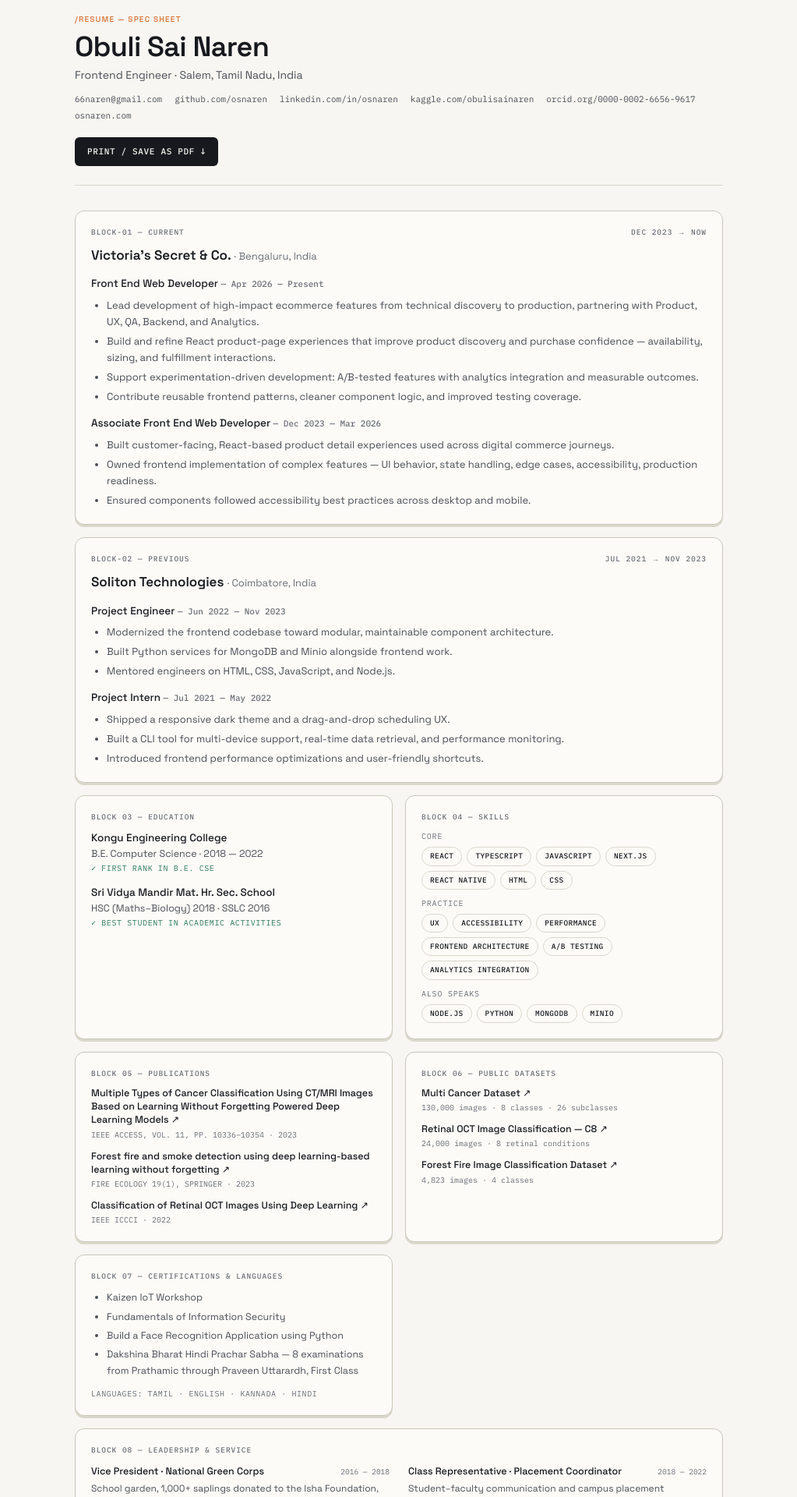
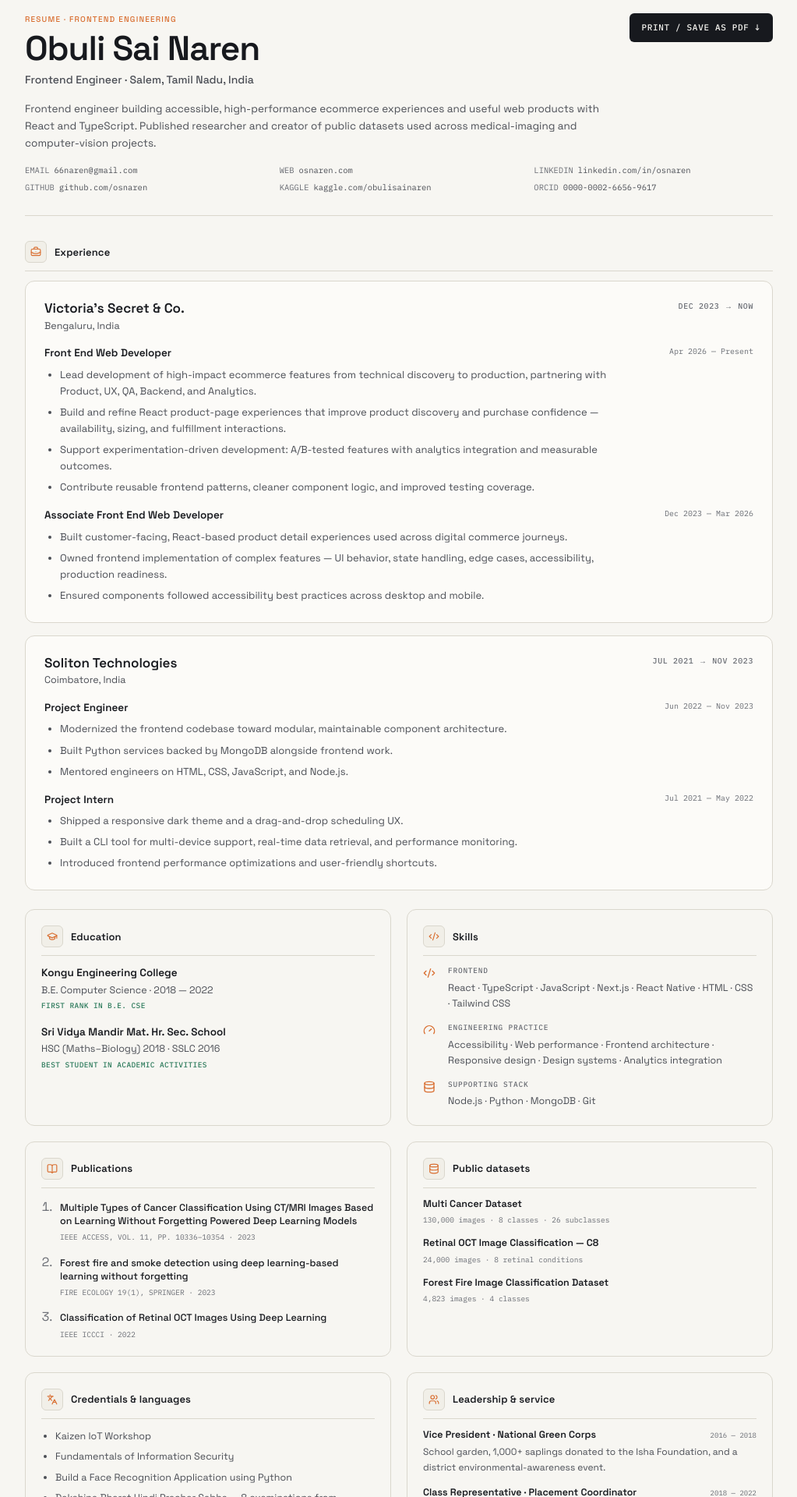
Before and after one commit to osnaren/osnaren, a Next.js app: page /resume in a window 1280 px wide. Shown: the part 120-2040 px from the top of the page at 78% size, without its empty margins (128-1151 px from the left). Built offline with nearby package versions, Linux system fonts and the light colour scheme; a web font is replaced by a local one.

Commit message:
feat(web): 📄 polish resume experience
- refine hierarchy, content, and skills presentation
- deliver a verified two-page print layout

```diff
--- a/src/app/globals.css
+++ b/src/app/globals.css
@@ -211,8 +211,13 @@
 }
 
 @media print {
-  header,
-  footer,
+  @page {
+    size: A4;
+    margin: 7mm 10mm;
+  }
+
+  body > header,
+  body > footer,
   .print-hidden {
     display: none !important;
   }
@@ -222,6 +227,8 @@
   }
   main {
     padding: 0 !important;
+    min-height: 0 !important;
+    box-shadow: none !important;
   }
   .module-card,
   .print-flat {
@@ -229,4 +236,63 @@
     border-color: #ccc !important;
     break-inside: avoid;
   }
+
+  .resume-document {
+    width: 100%;
+    max-width: none !important;
+    padding: 0 !important;
+    font-size: 10pt;
+  }
+  .resume-header {
+    display: block !important;
+    padding-bottom: 3mm !important;
+    break-inside: avoid;
+  }
+  .resume-header h1 {
+    font-size: 25pt !important;
+  }
+  .resume-contact-grid {
+    grid-template-columns: repeat(3, minmax(0, 1fr)) !important;
+    column-gap: 4mm !important;
+    row-gap: 1mm !important;
+    font-size: 7.4pt !important;
+  }
+  .resume-panel {
+    border-color: #bbb !important;
+    border-radius: 3mm !important;
+    padding: 3.5mm !important;
+    break-inside: avoid;
+  }
+  .resume-experience {
+    margin-top: 5mm !important;
+  }
+  .resume-experience > div {
+    gap: 3mm !important;
+  }
+  .resume-experience .resume-panel > div:last-child {
+    margin-top: 3mm !important;
+    gap: 3mm !important;
+  }
+  .resume-experience ul {
+    margin-top: 1mm !important;
+    gap: 0.5mm !important;
+    line-height: 1.45 !important;
+  }
+  .resume-role {
+    grid-template-columns: minmax(0, 1fr) 28mm !important;
+    break-inside: avoid;
+  }
+  .resume-two-column {
+    grid-template-columns: repeat(2, minmax(0, 1fr)) !important;
+    gap: 4mm !important;
+    margin-top: 4mm !important;
+  }
+  .resume-section-heading {
+    margin-bottom: 2.5mm !important;
+    padding-bottom: 2mm !important;
+  }
+  .resume-document a {
+    color: #000 !important;
+    text-decoration: none !important;
+  }
 }
--- a/src/app/resume/page.tsx
+++ b/src/app/resume/page.tsx
@@ -1,3 +1,15 @@
+import {
+  BookOpen,
+  BriefcaseBusiness,
+  Code2,
+  Database,
+  Gauge,
+  GraduationCap,
+  Languages as LanguagesIcon,
+  type LucideIcon,
+  Users,
+} from 'lucide-react';
+
 import { PrintButton } from '@/components/resume/PrintButton';
 import {
   certifications,
@@ -22,191 +34,197 @@
 
 const contactLinks = [
   { label: 'Email', href: `mailto:${site.email}`, text: site.email },
+  { label: 'Web', href: site.domain, text: 'osnaren.com' },
+  { label: 'LinkedIn', href: site.links.linkedin, text: 'linkedin.com/in/osnaren' },
   { label: 'GitHub', href: site.links.github, text: 'github.com/osnaren' },
-  { label: 'LinkedIn', href: site.links.linkedin, text: 'linkedin.com/in/osnaren' },
   { label: 'Kaggle', href: site.links.kaggle, text: 'kaggle.com/obulisainaren' },
-  { label: 'ORCID', href: site.links.orcid, text: 'orcid.org/0000-0002-6656-9617' },
-  { label: 'Web', href: site.domain, text: 'osnaren.com' },
+  { label: 'ORCID', href: site.links.orcid, text: '0000-0002-6656-9617' },
+] as const;
+
+const skillGroups: ReadonlyArray<{ label: string; items: readonly string[]; icon: LucideIcon }> = [
+  { label: 'Frontend', items: skills.frontend, icon: Code2 },
+  { label: 'Engineering practice', items: skills.engineering, icon: Gauge },
+  { label: 'Supporting stack', items: skills.supporting, icon: Database },
 ];
+
+function SectionHeading({ id, icon: Icon, children }: { id: string; icon: LucideIcon; children: React.ReactNode }) {
+  return (
+    <div className="resume-section-heading border-line mb-3 flex items-center gap-2.5 border-b pb-2.5">
+      <span className="border-line bg-surface-2 text-accent grid size-7 shrink-0 place-items-center rounded-md border">
+        <Icon className="size-3.5" aria-hidden="true" />
+      </span>
+      <h2 id={id} className="text-[13px] font-semibold tracking-[0.01em]">
+        {children}
+      </h2>
+    </div>
+  );
+}
 
 export default function ResumePage() {
   return (
-    <div className="mx-auto max-w-4xl px-5 py-10 sm:px-8 sm:py-14">
-      {/* header */}
-      <header className="border-line flex flex-wrap items-end justify-between gap-5 border-b pb-6">
-        <div>
-          <p className="label-mono text-accent">/RESUME — SPEC SHEET</p>
-          <h1 className="mt-2 text-3xl font-semibold tracking-[-0.02em] sm:text-4xl">{site.name}</h1>
-          <p className="text-muted mt-1.5 text-[14px]">
-            {site.role} · {site.location}
+    <article className="resume-document mx-auto max-w-5xl px-5 py-10 sm:px-8 sm:py-14">
+      <header className="resume-header border-line relative border-b pb-7">
+        <div className="absolute top-0 right-0 print:hidden">
+          <PrintButton />
+        </div>
+        <p className="label-mono text-accent pr-42 print:pr-0">Resume · Frontend engineering</p>
+        <h1 className="mt-2 text-[2.15rem] leading-none font-semibold tracking-tight sm:text-[2.75rem]">{site.name}</h1>
+        <p className="text-muted mt-2 text-[14px] font-medium">
+          {site.role} <span aria-hidden="true">·</span> {site.location}
         </p>
-          <ul className="mt-3 flex flex-wrap gap-x-4 gap-y-1 font-mono text-[11px]">
+        <p className="text-muted mt-4 max-w-3xl text-[13.5px] leading-relaxed text-pretty">
+          Frontend engineer building accessible, high-performance ecommerce experiences and useful web products with
+          React and TypeScript. Published researcher and creator of public datasets used across medical-imaging and
+          computer-vision projects.
+        </p>
+        <address className="mt-4 not-italic">
+          <ul className="resume-contact-grid grid gap-x-5 gap-y-1.5 font-mono text-[10.5px] sm:grid-cols-2 lg:grid-cols-3">
             {contactLinks.map((link) => (
-              <li key={link.label}>
-                <a href={link.href} className="text-muted hover:text-accent underline-offset-4 hover:underline">
+              <li key={link.label} className="min-w-0">
+                <span className="text-faint mr-1.5 uppercase">{link.label}</span>
+                <a
+                  href={link.href}
+                  className="text-muted hover:text-accent break-all underline-offset-4 hover:underline"
+                >
                   {link.text}
                 </a>
               </li>
             ))}
           </ul>
-        </div>
-        <PrintButton />
+        </address>
       </header>
 
-      {/* experience */}
-      <section id="experience" aria-labelledby="experience-heading" className="mt-8 scroll-mt-24">
-        <h2 id="experience-heading" className="sr-only">
+      <section id="experience" aria-labelledby="experience-heading" className="resume-experience mt-8 scroll-mt-24">
+        <SectionHeading id="experience-heading" icon={BriefcaseBusiness}>
           Experience
-        </h2>
+        </SectionHeading>
         <div className="flex flex-col gap-4">
           {experience.map((block) => (
-            <article key={block.id} className="module-card print-flat p-5">
-              <div className="text-faint flex flex-wrap items-center justify-between gap-2 font-mono text-[9.5px] font-medium tracking-widest uppercase">
-                <span>
-                  {block.id} — {block.label}
-                </span>
-                <span>{block.meta}</span>
+            <article key={block.id} className="resume-panel border-line bg-surface rounded-xl border p-5 sm:p-6">
+              <div className="flex flex-wrap items-start justify-between gap-x-5 gap-y-1.5">
+                <div>
+                  <h3 className="text-[17px] leading-tight font-semibold">{block.company}</h3>
+                  <p className="text-muted mt-0.5 text-[12.5px]">{block.location}</p>
                 </div>
-              <h3 className="mt-2.5 text-[17px] font-semibold">
-                {block.company} <span className="text-faint text-[13px] font-normal">· {block.location}</span>
-              </h3>
+                <p className="text-faint font-mono text-[10px] font-medium tracking-[0.06em] uppercase">{block.meta}</p>
+              </div>
+              <div className="mt-4 flex flex-col gap-4">
                 {block.roles.map((role) => (
-                <div key={role.title} className="mt-3.5">
-                  <p className="text-[13.5px] font-medium">
-                    {role.title} <span className="text-faint font-mono text-[11px]">— {role.period}</span>
-                  </p>
-                  <ul className="text-muted mt-1.5 flex list-disc flex-col gap-1 pl-5 text-[13px] leading-relaxed">
+                  <div key={role.title} className="resume-role grid gap-2 sm:grid-cols-[minmax(0,1fr)_130px]">
+                    <div>
+                      <h4 className="text-[13.5px] font-semibold">{role.title}</h4>
+                      <ul className="text-muted mt-1.5 flex list-disc flex-col gap-1.5 pl-5 text-[13px] leading-relaxed">
                         {role.bullets.map((bullet) => (
                           <li key={bullet}>{bullet}</li>
                         ))}
                       </ul>
                     </div>
+                    <p className="text-faint font-mono text-[10px] leading-relaxed sm:text-right">{role.period}</p>
+                  </div>
                 ))}
+              </div>
             </article>
           ))}
         </div>
       </section>
 
-      {/* education + skills */}
-      <div className="mt-4 grid gap-4 sm:grid-cols-2">
-        <section aria-labelledby="education-heading" className="module-card print-flat p-5">
-          <h2
-            id="education-heading"
-            className="text-faint font-mono text-[9.5px] font-medium tracking-widest uppercase"
-          >
-            Block 03 — Education
-          </h2>
-          <div className="mt-2.5 flex flex-col gap-3.5">
+      <div className="resume-two-column mt-6 grid gap-5 md:grid-cols-2">
+        <section aria-labelledby="education-heading" className="resume-panel border-line rounded-xl border p-5">
+          <SectionHeading id="education-heading" icon={GraduationCap}>
+            Education
+          </SectionHeading>
+          <div className="flex flex-col gap-4">
             {education.map((entry) => (
               <div key={entry.school}>
-                <p className="text-[13.5px] font-medium">{entry.school}</p>
-                <p className="text-muted text-[12.5px]">{entry.detail}</p>
-                <p className="text-ok mt-0.5 font-mono text-[10px] tracking-[0.06em] uppercase">✓ {entry.note}</p>
+                <h3 className="text-[13.5px] font-semibold">{entry.school}</h3>
+                <p className="text-muted mt-0.5 text-[12.5px]">{entry.detail}</p>
+                <p className="text-ok mt-1 font-mono text-[9.5px] font-medium tracking-[0.04em] uppercase">
+                  {entry.note}
+                </p>
               </div>
             ))}
           </div>
         </section>
 
-        <section aria-labelledby="skills-heading" className="module-card print-flat p-5">
-          <h2 id="skills-heading" className="text-faint font-mono text-[9.5px] font-medium tracking-widest uppercase">
-            Block 04 — Skills
-          </h2>
-          {(
-            [
-              ['Core', skills.core],
-              ['Practice', skills.practice],
-              ['Also speaks', skills.alsoSpeaks],
-            ] as const
-          ).map(([group, items]) => (
-            <div key={group} className="mt-2.5">
-              <p className="text-faint font-mono text-[10px] tracking-[0.08em] uppercase">{group}</p>
-              <ul className="mt-1.5 flex flex-wrap gap-1.5">
-                {items.map((skill) => (
-                  <li
-                    key={skill}
-                    className="border-line rounded-full border px-2.5 py-1 font-mono text-[9.5px] font-medium tracking-[0.04em] uppercase"
-                  >
-                    {skill}
-                  </li>
-                ))}
-              </ul>
+        <section aria-labelledby="skills-heading" className="resume-panel border-line rounded-xl border p-5">
+          <SectionHeading id="skills-heading" icon={Code2}>
+            Skills
+          </SectionHeading>
+          <div className="flex flex-col gap-3.5">
+            {skillGroups.map(({ label, items, icon: Icon }) => (
+              <div key={label} className="grid grid-cols-[22px_minmax(0,1fr)] gap-2.5">
+                <Icon className="text-accent mt-0.5 size-4" aria-hidden="true" />
+                <div>
+                  <h3 className="text-faint font-mono text-[9.5px] font-medium tracking-[0.08em] uppercase">{label}</h3>
+                  <p className="text-muted mt-1 text-[12.5px] leading-relaxed">{items.join(' · ')}</p>
+                </div>
               </div>
             ))}
+          </div>
         </section>
       </div>
 
-      {/* publications + honors */}
-      <div className="mt-4 grid gap-4 sm:grid-cols-2">
-        <section aria-labelledby="publications-heading" className="module-card print-flat p-5">
-          <h2
-            id="publications-heading"
-            className="text-faint font-mono text-[9.5px] font-medium tracking-widest uppercase"
-          >
-            Block 05 — Publications
-          </h2>
-          <ul className="mt-2.5 flex flex-col gap-3">
-            {publications.map((pub) => (
-              <li key={pub.title}>
-                <p className="text-[12.5px] leading-snug font-medium">
-                  {pub.href ? (
-                    <a href={pub.href} target="_blank" rel="noopener noreferrer" className="hover:text-accent">
-                      {pub.title} ↗
+      <div className="resume-two-column mt-5 grid gap-5 md:grid-cols-2">
+        <section aria-labelledby="publications-heading" className="resume-panel border-line rounded-xl border p-5">
+          <SectionHeading id="publications-heading" icon={BookOpen}>
+            Publications
+          </SectionHeading>
+          <ol className="flex list-decimal flex-col gap-3 pl-4.5 marker:text-faint">
+            {publications.map((publication) => (
+              <li key={publication.title} className="pl-1.5">
+                <h3 className="text-[12.5px] leading-snug font-medium">
+                  <a href={publication.href} target="_blank" rel="noopener noreferrer" className="hover:text-accent">
+                    {publication.title}
                   </a>
-                  ) : (
-                    pub.title
-                  )}
-                </p>
-                <p className="text-faint mt-0.5 font-mono text-[10px] uppercase">{pub.venue}</p>
+                </h3>
+                <p className="text-faint mt-1 font-mono text-[9.5px] leading-relaxed uppercase">{publication.venue}</p>
+              </li>
+            ))}
+          </ol>
+        </section>
+
+        <section aria-labelledby="datasets-heading" className="resume-panel border-line rounded-xl border p-5">
+          <SectionHeading id="datasets-heading" icon={Database}>
+            Public datasets
+          </SectionHeading>
+          <ul className="flex flex-col gap-3.5">
+            {datasets.map((dataset) => (
+              <li key={dataset.title}>
+                <h3 className="text-[12.5px] leading-snug font-semibold">
+                  <a href={dataset.href} target="_blank" rel="noopener noreferrer" className="hover:text-accent">
+                    {dataset.title}
+                  </a>
+                </h3>
+                <p className="text-faint mt-1 font-mono text-[9.5px] leading-relaxed">{dataset.meta}</p>
               </li>
             ))}
           </ul>
         </section>
+      </div>
 
-        <section aria-labelledby="datasets-heading" className="module-card print-flat p-5">
-          <h2 id="datasets-heading" className="text-faint font-mono text-[9.5px] font-medium tracking-widest uppercase">
-            Block 06 — Public datasets
-          </h2>
-          <ul className="mt-2.5 flex flex-col gap-3">
-            {datasets.map((dataset) => (
-              <li key={dataset.title}>
-                <p className="text-[12.5px] leading-snug font-medium">
-                  <a href={dataset.href} target="_blank" rel="noopener noreferrer" className="hover:text-accent">
-                    {dataset.title} ↗
-                  </a>
-                </p>
-                <p className="text-faint mt-0.5 font-mono text-[10px]">{dataset.meta}</p>
-              </li>
+      <div className="resume-two-column mt-5 grid gap-5 md:grid-cols-2">
+        <section aria-labelledby="credentials-heading" className="resume-panel border-line rounded-xl border p-5">
+          <SectionHeading id="credentials-heading" icon={LanguagesIcon}>
+            Credentials &amp; languages
+          </SectionHeading>
+          <ul className="text-muted flex list-disc flex-col gap-1.5 pl-4.5 text-[12.5px] leading-relaxed">
+            {certifications.map((certification) => (
+              <li key={certification}>{certification}</li>
             ))}
           </ul>
+          <p className="text-faint mt-3 font-mono text-[9.5px] tracking-wider uppercase">{languages.join(' · ')}</p>
         </section>
 
-        <section aria-labelledby="also-heading" className="module-card print-flat p-5">
-          <h2 id="also-heading" className="text-faint font-mono text-[9.5px] font-medium tracking-widest uppercase">
-            Block 07 — Certifications &amp; Languages
-          </h2>
-          <ul className="text-muted mt-2.5 flex list-disc flex-col gap-1 pl-5 text-[12.5px] leading-relaxed">
-            {certifications.map((cert) => (
-              <li key={cert}>{cert}</li>
-            ))}
-          </ul>
-          <p className="text-faint mt-3 font-mono text-[10px] tracking-[0.06em] uppercase">
-            Languages: {languages.join(' · ')}
-          </p>
-        </section>
-
-        <section aria-labelledby="leadership-heading" className="module-card print-flat p-5 sm:col-span-2">
-          <h2
-            id="leadership-heading"
-            className="text-faint font-mono text-[9.5px] font-medium tracking-widest uppercase"
-          >
-            Block 08 — Leadership &amp; service
-          </h2>
-          <div className="mt-3 grid gap-x-6 gap-y-4 sm:grid-cols-2">
+        <section aria-labelledby="leadership-heading" className="resume-panel border-line rounded-xl border p-5">
+          <SectionHeading id="leadership-heading" icon={Users}>
+            Leadership &amp; service
+          </SectionHeading>
+          <div className="flex flex-col gap-3.5">
             {leadership.map((entry) => (
               <div key={entry.role}>
                 <div className="flex flex-wrap items-baseline justify-between gap-x-3 gap-y-0.5">
-                  <p className="text-[12.5px] leading-snug font-medium">{entry.role}</p>
-                  <p className="text-faint font-mono text-[9.5px] uppercase">{entry.period}</p>
+                  <h3 className="text-[12.5px] leading-snug font-semibold">{entry.role}</h3>
+                  <p className="text-faint font-mono text-[9px] uppercase">{entry.period}</p>
                 </div>
                 <p className="text-muted mt-1 text-[12px] leading-relaxed">{entry.detail}</p>
               </div>
@@ -215,9 +233,9 @@
         </section>
       </div>
 
-      <p className="text-faint mt-6 text-center font-mono text-[10px] tracking-[0.08em] uppercase print:hidden">
-        Printer-friendly — use the button above to save this page as a PDF.
+      <p className="text-faint mt-7 text-center font-mono text-[10px] tracking-[0.06em] uppercase print:hidden">
+        Print-ready · Save a clean PDF using the button above
       </p>
-    </div>
+    </article>
   );
 }
--- a/src/data/resume.ts
+++ b/src/data/resume.ts
@@ -54,7 +54,7 @@
         period: 'Jun 2022 — Nov 2023',
         bullets: [
           'Modernized the frontend codebase toward modular, maintainable component architecture.',
-          'Built Python services for MongoDB and Minio alongside frontend work.',
+          'Built Python services backed by MongoDB alongside frontend work.',
           'Mentored engineers on HTML, CSS, JavaScript, and Node.js.',
         ],
       },
@@ -85,9 +85,16 @@
 ] as const;
 
 export const skills = {
-  core: ['React', 'TypeScript', 'JavaScript', 'Next.js', 'React Native', 'HTML', 'CSS'],
-  practice: ['UX', 'Accessibility', 'Performance', 'Frontend architecture', 'A/B testing', 'Analytics integration'],
-  alsoSpeaks: ['Node.js', 'Python', 'MongoDB', 'Minio'],
+  frontend: ['React', 'TypeScript', 'JavaScript', 'Next.js', 'React Native', 'HTML', 'CSS', 'Tailwind CSS'],
+  engineering: [
+    'Accessibility',
+    'Web performance',
+    'Frontend architecture',
+    'Responsive design',
+    'Design systems',
+    'Analytics integration',
+  ],
+  supporting: ['Node.js', 'Python', 'MongoDB', 'Git'],
 } as const;
 
 export const publications: ReadonlyArray<{ title: string; venue: string; href?: string }> = [
```
Also changed, not shown: 1 other file (tests, documents, lock files or other folders). Lines whose indentation alone changed are shown as unchanged.
